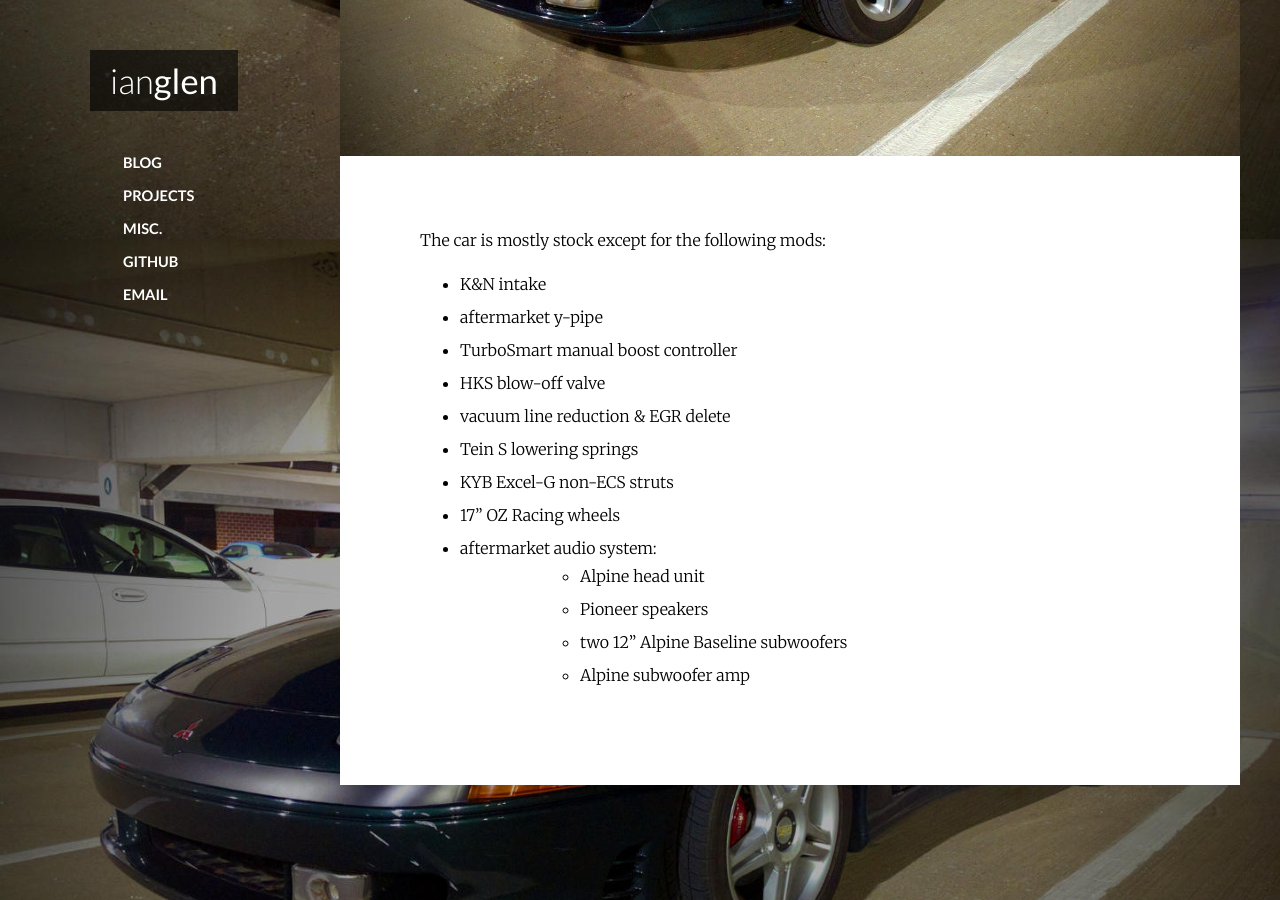
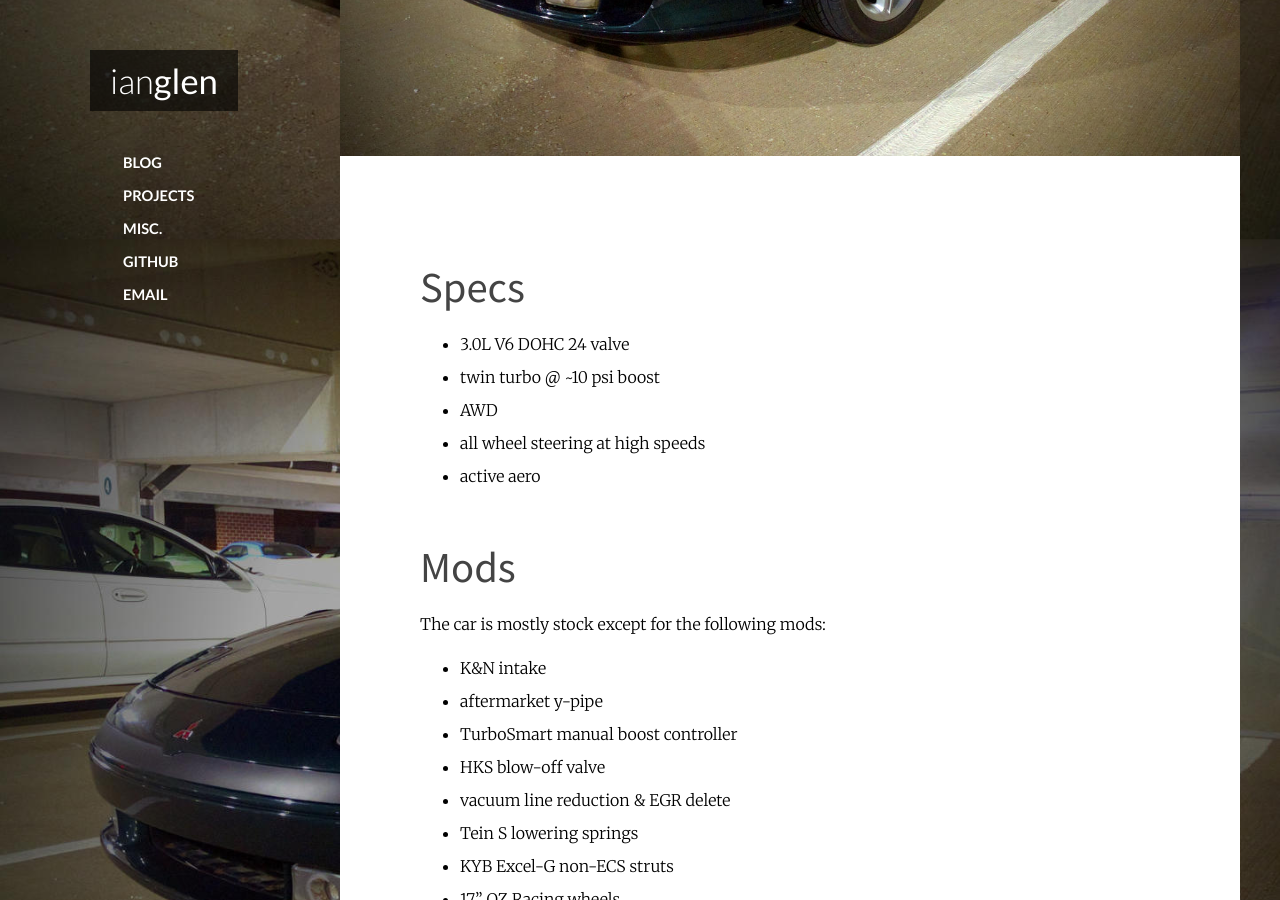
Before and after one commit to codeThatThinks/ianglen.me, a Jekyll site: the page built from projects/3000gt.md, in a window 1280 px wide and 900 px high, scrolled down 718 px. Built offline with Jekyll 4.4.1, drawn with Linux system fonts in a browser that asks for light colours.

Commit message:
Updated page title, added headings

```diff
--- a/projects/3000gt.md
+++ b/projects/3000gt.md
@@ -11,6 +11,15 @@
 
 {% include image.html url="/content/projects/3000gt/car.jpg" %}
 
+## Specs
+
+* 3.0L V6 DOHC 24 valve
+* twin turbo @ ~10 psi boost
+* AWD
+* all wheel steering at high speeds
+* active aero
+
+## Mods
 The car is mostly stock except for the following mods:
 
 * K&N intake
```
Also changed, not shown: other parts of projects/3000gt.md (+1 -1 lines).
